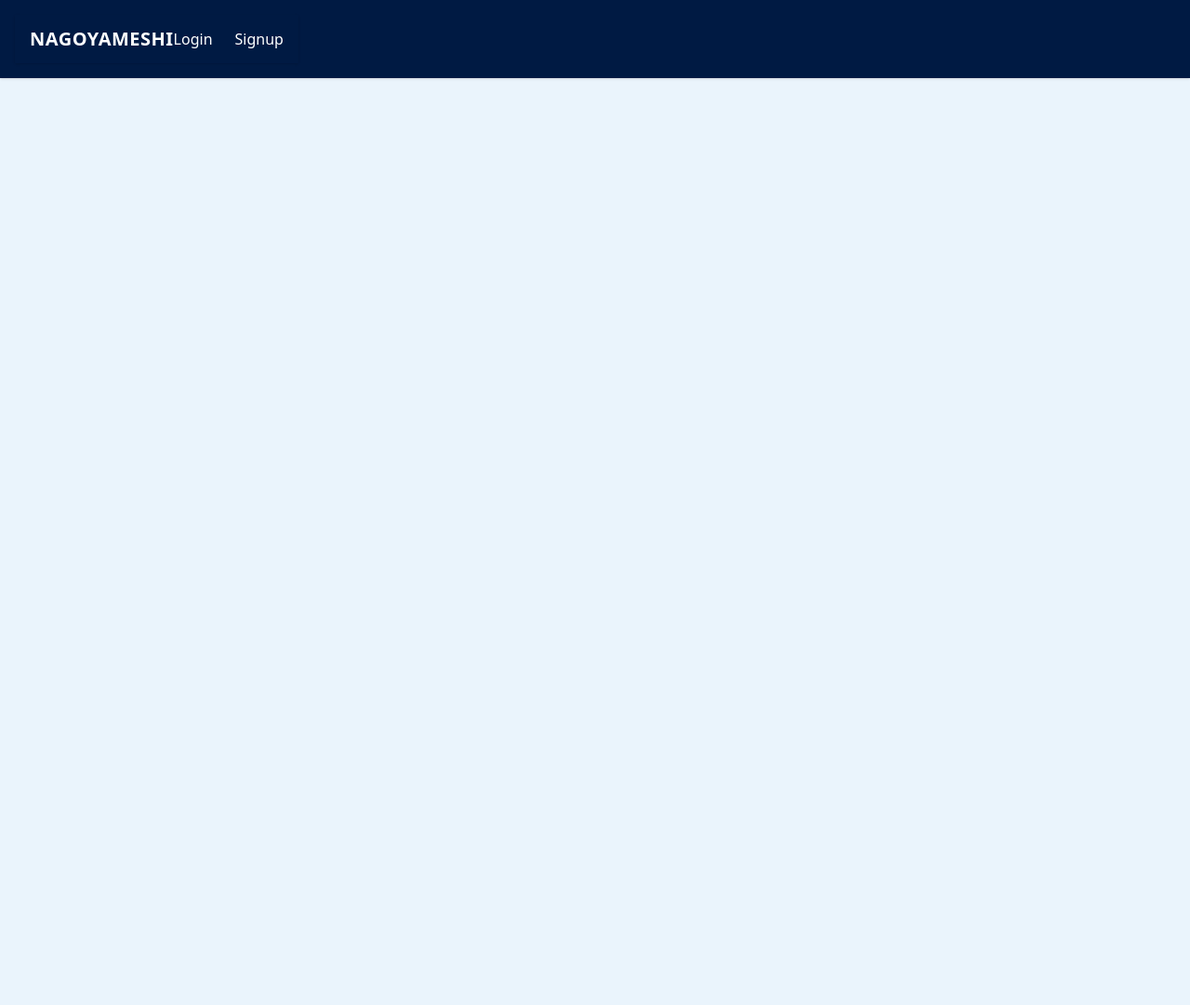
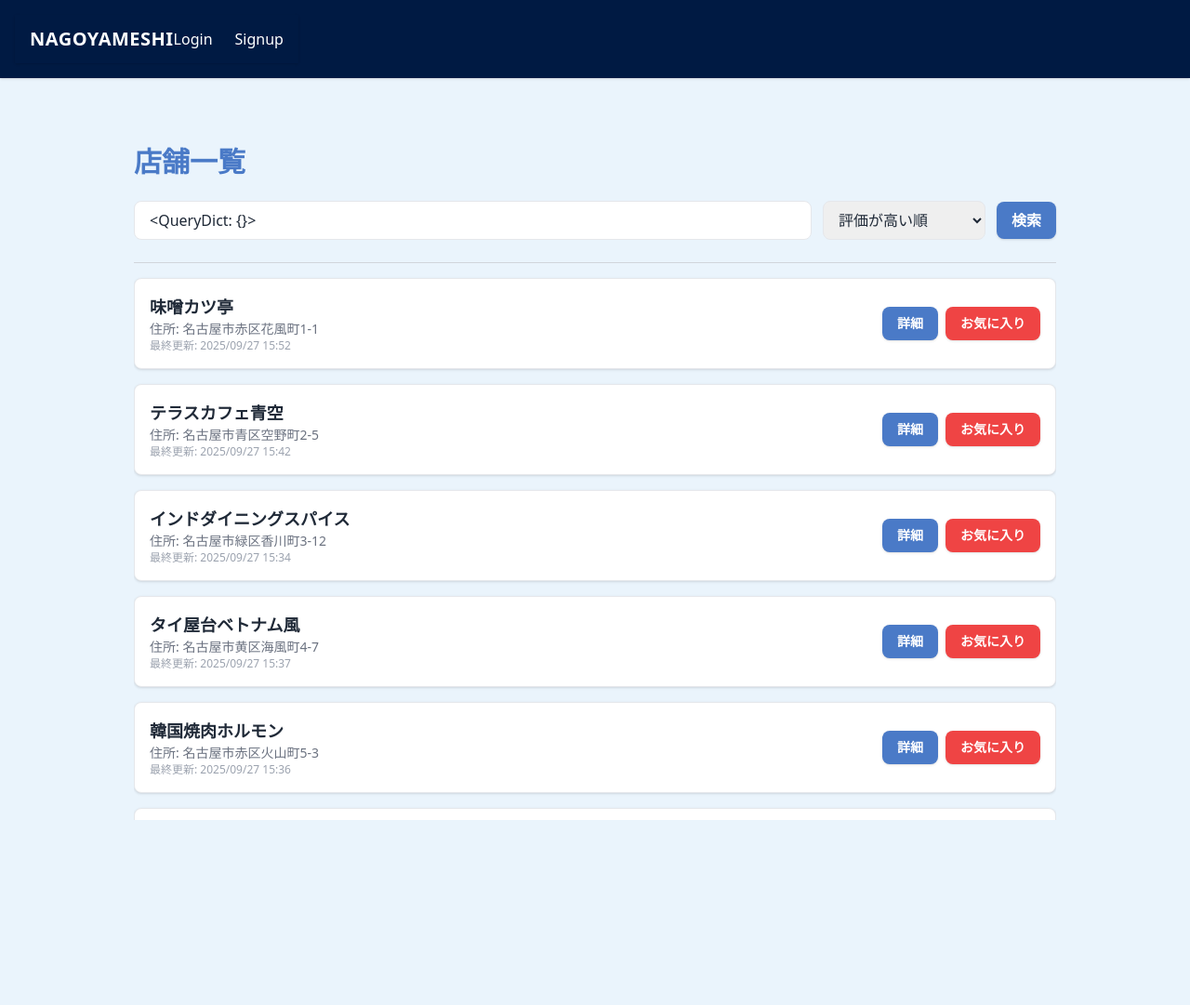
Before and after one commit to Samidare-ryo/nagoyameshi, a Django app: page /restaurants/ in a window 1280 px wide. Shown: the top 1081 px of the page at 93% size. Run offline with Django 4.2, Linux system fonts and the light colour scheme; data comes from the database, SQL or seed files in the repository; some libraries are stand-ins or nearby versions.

Commit message:
店舗検索のデバック１

```diff
--- a/base/views/restaurant_views.py
+++ b/base/views/restaurant_views.py
@@ -2,10 +2,10 @@
 
 from django.shortcuts import render, redirect
 from django.contrib import messages
+from django.db.models import Q
 from base.models.restaurant_models import Restaurant
 from base.services.restaurant_service import list_restaurants, get_restaurant_details
 from base.services.favorite_service import toggle_favorite
-
 from base.utils.decorators import subscribe_required
 
 """
--- a/templates/pages/restaurant_list.html
+++ b/templates/pages/restaurant_list.html
@@ -1,8 +1,69 @@
 {# templates/pages/restaurant_list.html #}
 {% extends "base.html" %}
 
+
 {% block main %}
-<div>
-    {{restaurant.name}}
+<div class="max-w-5xl mx-auto my-10 px-4">
+
+  <h1 class="text-3xl font-bold mb-6 text-accent2">店舗一覧</h1>
+
+  <!-- 🔍 検索フォーム -->
+  <form method="get" class="mb-6 flex flex-col sm:flex-row gap-3 items-start sm:items-center">
+    <input
+      type="text"
+      name="q"
+      value="{{ query }}"
+      placeholder="店舗名・住所・説明で検索"
+      class="flex-grow border rounded-lg px-4 py-2 focus:ring-2 focus:ring-accent2"
+    />
+    <select name="sort" class="border rounded-lg px-3 py-2">
+      <option value="rating" {% if sort == "rating" %}selected{% endif %}>評価が高い順</option>
+      <option value="updated" {% if sort == "updated" %}selected{% endif %}>更新日が新しい順</option>
+      <option value="name" {% if sort == "name" %}selected{% endif %}>店舗名順</option>
+    </select>
+    <button
+      type="submit"
+      class="px-4 py-2 rounded-lg bg-accent2 text-white font-semibold shadow hover:bg-accent2/80 transition"
+    >
+      検索
+    </button>
+  </form>
+
+  {% if restaurants %}
+    <!-- 📜 結果一覧（スクロール付き） -->
+    <div class="h-[600px] overflow-y-scroll border-t border-gray-300 pt-4 space-y-4">
+      {% for restaurant in restaurants %}
+        <div class="bg-white p-4 rounded-lg shadow flex justify-between items-center border border-gray-200">
+          <div>
+            <h2 class="text-lg font-semibold text-gray-800">{{ restaurant.name }}</h2>
+            {% if restaurant.rating %}
+              <p class="text-sm text-yellow-600 font-semibold">評価: ★{{ restaurant.rating|floatformat:1 }}</p>
+            {% endif %}
+            {% if restaurant.address %}
+              <p class="text-sm text-gray-500">住所: {{ restaurant.address }}</p>
+            {% endif %}
+            <p class="text-xs text-gray-400">最終更新: {{ restaurant.updated_at|date:"Y/m/d H:i" }}</p>
+          </div>
+
+          <div class="flex gap-2">
+            <a href="{% url 'restaurant_detail' restaurant.id %}"
+               class="px-4 py-2 rounded-lg bg-accent2 text-white text-sm font-semibold shadow hover:bg-accent2/80 transition">
+              詳細
+            </a>
+            <form method="post" action="{% url 'favorite_toggle' restaurant.id %}">
+              {% csrf_token %}
+              <button type="submit"
+                      class="px-4 py-2 rounded-lg bg-red-500 text-white text-sm font-semibold shadow hover:bg-red-600 transition">
+                お気に入り
+              </button>
+            </form>
+          </div>
+        </div>
+      {% endfor %}
+    </div>
+  {% else %}
+    <p class="text-center text-gray-500 mt-6">該当する店舗は見つかりませんでした。</p>
+  {% endif %}
+
 </div>
 {% endblock %}
```
Also changed, not shown: base/services/search_service.py (+6 -4 lines).
